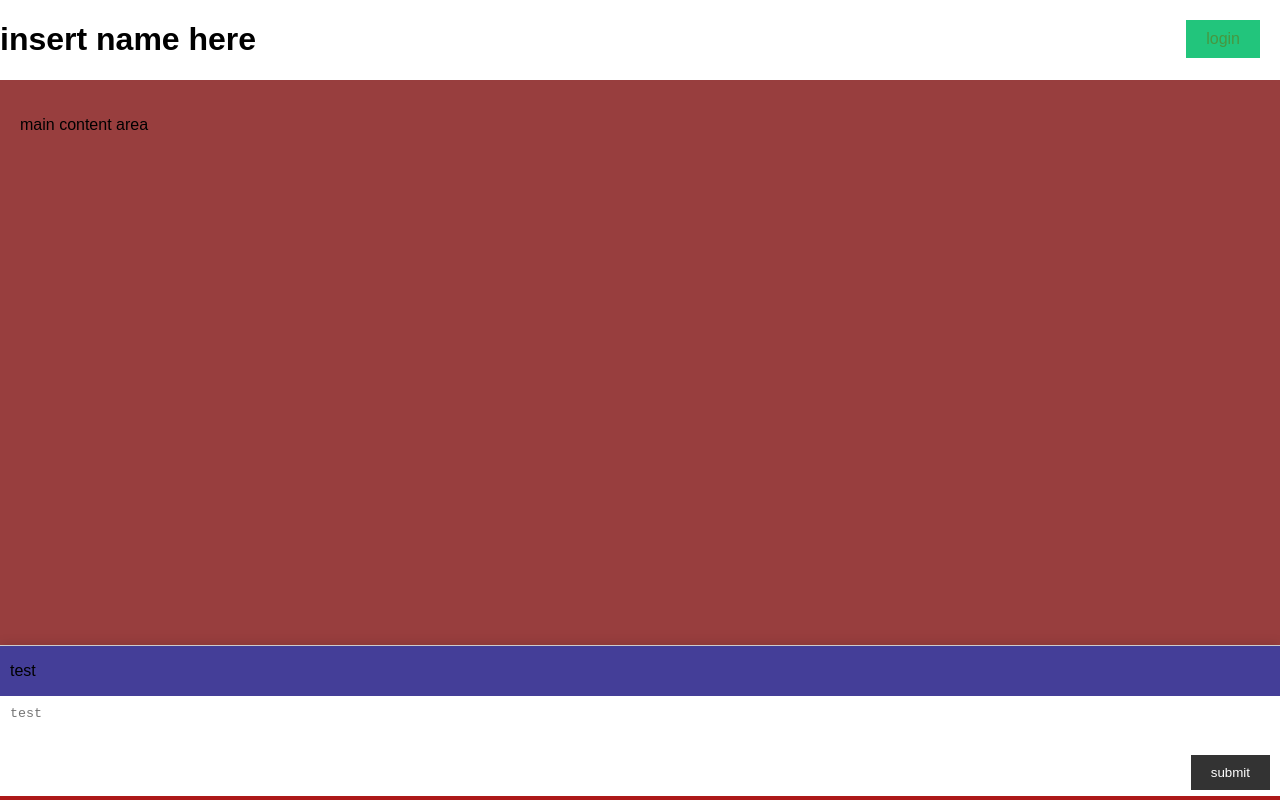
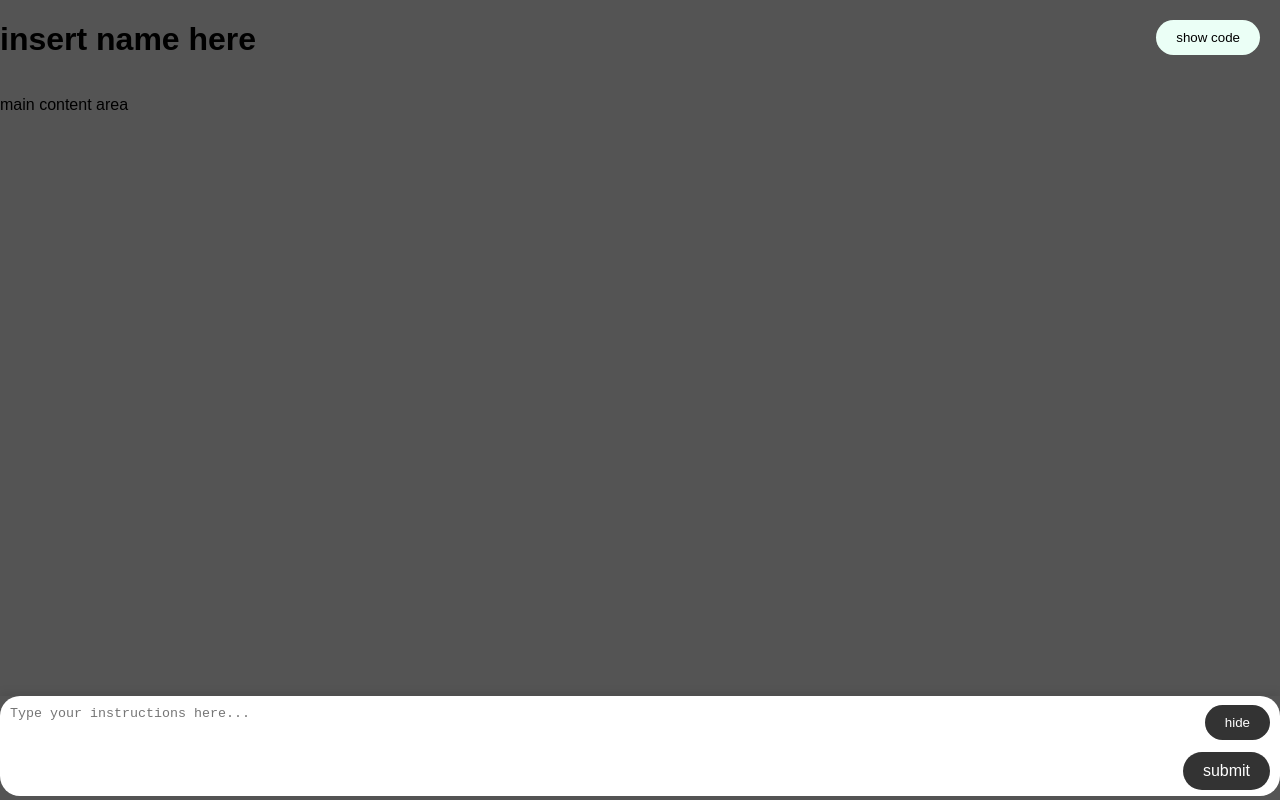
Before and after one commit to ansht3/BASE, a website: page App.html in a window 1280 px wide. Drawn offline with Linux system fonts and the light colour scheme.

Commit message:
added text box

```diff
--- a/App.html
+++ b/App.html
@@ -1,3 +1,4 @@
+
 <!DOCTYPE html>
 <html lang="en">
 <head>
@@ -5,7 +6,6 @@
     <meta name="viewport" content="width=device-width, initial-scale=1.0">
     <title>Website Creator</title>
     <link rel="stylesheet" href="Styles.css"> <!-- Link to external CSS -->
-    <script src="Script.js" defer></script> <!-- Link to external JS -->
     <style>
         body {
             margin: 0;
@@ -14,45 +14,52 @@
             flex-direction: column;
             height: 100vh;
         }
-        .content {
-            flex: 1;
-            padding: 20px;
-            background-color: #983e3e;
-            overflow: auto;
-        }
         .chat-box {
             position: fixed;
             bottom: 0;
             width: 100%;
-            background-color: #ad1919;
-            border-top: 1px solid #ccc;
+            background-color: #545454;
             box-shadow: 0 -2px 10px rgba(0,0,0,0.1);
         }
         .chat-box textarea {
             width: 100%;
-            padding: 10px;
+            padding: 10px 100px 10px 10px;
             border: none;
+            border-radius: 20px;
             resize: none;
             box-sizing: border-box;
             height: 100px;
         }
-        .chat-box button {
+        .chat-box submit-button {
             position: absolute;
             bottom: 10px;
             right: 10px;
+            border-radius: 20px;
             padding: 10px 20px;
             background-color: #333;
             color: #fff;
             border: none;
             cursor: pointer;
         }
-        .login {
+        .hide-button {
+            position: absolute;
+            bottom: 60px;
+            right: 10px;
+            border-radius: 20px;
+            padding: 10px 20px;
+            background-color: #333;
+            color: #fff;
+            border: none;
+            cursor: pointer;
+        }
+        .code-button {
             position: absolute;
             top: 20px;
             right: 20px;
             padding: 10px 20px;
-            background-color: #22c57c;
-            color: #479740;
+            border-radius: 30px;
+            background-color: #ebfff6;
+            color: #000000;
             border: none;
             cursor: pointer;
         }
@@ -66,20 +73,19 @@
     </style>
 
 </head>
-<body>
+<body style="background-color: #545454;">
     <header>
         <h1>insert name here</h1>
     </header>
-    <div class="login">login</div>
+    <button class="code-button" onclick="showCode()">show code</button>
     <div class="content">
         <p>main content area</p>
     </div>
-    <div class="chat-box">
-        <div class="toolbar">
-            test
-        </div>
-        <textarea placeholder="test"></textarea>
-        <button type="button">submit</button>
+    <div class="chat-box" id="chat">
+        <textarea id="chat-text" placeholder="Type your instructions here..."></textarea>
+        <submit-button type="button" onclick="submitChat()">submit</button>
     </div>
+    <button class="hide-button" onclick="hideChat()" id="hide">hide</button>
+    <script src="Script.js" defer></script>
 </body>
 </html>
--- a/Script.js
+++ b/Script.js
@@ -0,0 +1,23 @@
+function hideChat() {
+    var chat = document.getElementById("chat");
+    var button = document.getElementById("hide")
+    if (chat.style.display === "none") {
+      chat.style.display = "block";
+      button.textContent = "hide";
+    } else {
+      chat.style.display = "none";
+      button.textContent = "show";
+    }
+}
+
+function submitChat() {
+    var chat = document.getElementById("chat-text");
+    var submit = chat.textContent;
+    chat.textContent = "Type your instructions here..."
+    //whatever you want to do with chat text, it's in the
+    //submit variable (probably)
+}
+
+function showCode() {
+    //to be written
+}
```
